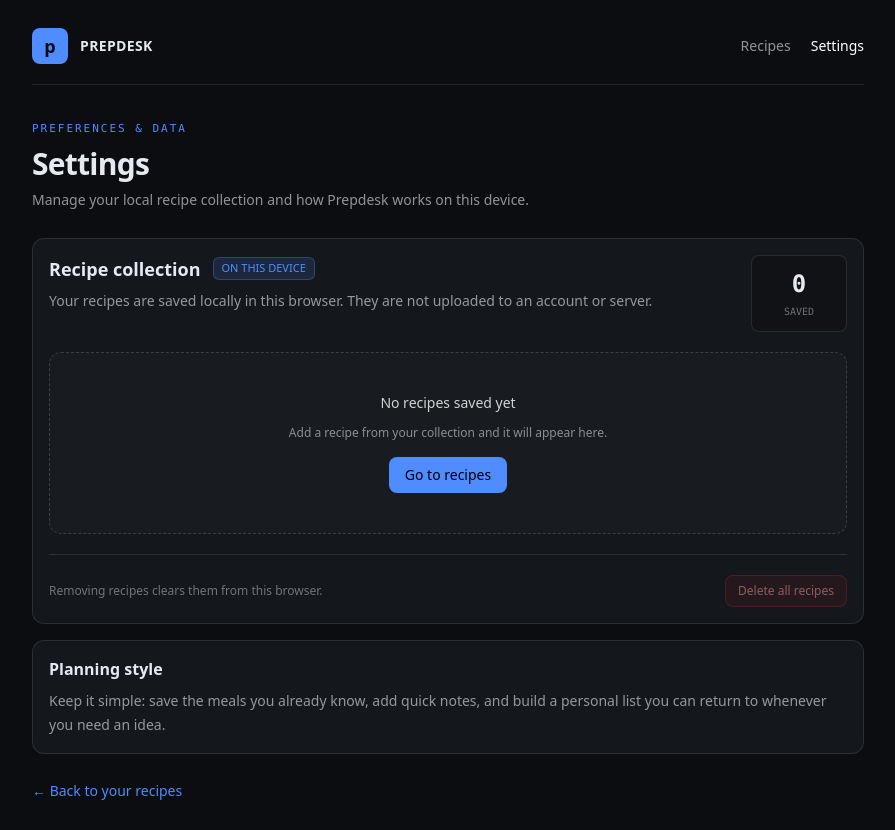
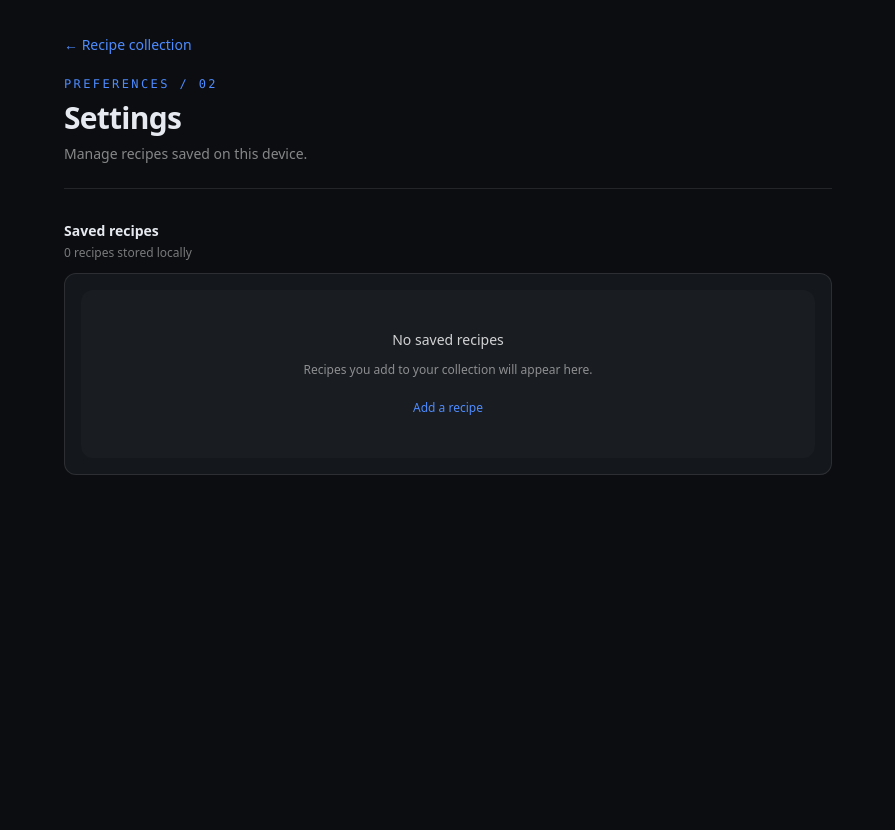
Before and after one commit to AYTechOfficial/recipe-planner-busy, a Next.js app: page /settings in a window 1280 px wide. Shown: the whole page, without its empty margins (192-1087 px from the left). After the commit the page ends 800 px from the top, so only its background shows below. Built offline with nearby package versions, Linux system fonts and the light colour scheme.

Commit message:
Fix iteration 8
Scoped re-patch from the defect ledger.

```diff
--- a/app/page.tsx
+++ b/app/page.tsx
@@ -1,8 +1,8 @@
 "use client";
 
+import { useEffect, useState, type FormEvent } from "react";
 import Link from "next/link";
-import { FormEvent, useEffect, useState } from "react";
-import { Badge, Button, Card, EmptyState } from "@/components/ui";
+import { Badge, Button, Card, EmptyState, ListRow } from "@/components/ui";
 import { readLocal, writeLocal } from "@/lib/persist";
 
 type Recipe = {
@@ -12,178 +12,158 @@ type Recipe = {
   created_at: string;
 };
 
-const STORAGE_KEY = "recipe-planner-recipes";
-const foodImages = [
-  "https://images.unsplash.com/photo-1547592180-85f173990554?auto=format&fit=crop&w=1200&q=85",
-  "https://images.unsplash.com/photo-1546069901-ba9599a7e63c?auto=format&fit=crop&w=1200&q=85",
-  "https://images.unsplash.com/photo-1476224203421-9ac39bcb3327?auto=format&fit=crop&w=1200&q=85",
-];
+const STORAGE_KEY = "recipes";
+
+function formatDate(value: string) {
+  const date = new Date(value);
+  return Number.isNaN(date.getTime()) ? "Saved recipe" : date.toLocaleDateString();
+}
+
+function createId() {
+  return typeof crypto !== "undefined" && "randomUUID" in crypto
+    ? crypto.randomUUID()
+    : `${Date.now()}-${Math.random().toString(36).slice(2)}`;
+}
 
 export default function HomePage() {
   const [recipes, setRecipes] = useState<Recipe[]>([]);
-  const [ready, setReady] = useState(false);
-  const [formOpen, setFormOpen] = useState(false);
-  const [editingId, setEditingId] = useState<string | null>(null);
   const [title, setTitle] = useState("");
   const [notes, setNotes] = useState("");
+  const [editingId, setEditingId] = useState<string | null>(null);
 
   useEffect(() => {
     const saved = readLocal<Recipe[]>(STORAGE_KEY, []);
     setRecipes(Array.isArray(saved) ? saved : []);
-    setReady(true);
   }, []);
 
-  useEffect(() => {
-    if (ready) writeLocal(STORAGE_KEY, recipes);
-  }, [recipes, ready]);
-
-  function openNewRecipe() {
-    setEditingId(null);
-    setTitle("");
-    setNotes("");
-    setFormOpen(true);
+  function saveRecipes(nextRecipes: Recipe[]) {
+    setRecipes(nextRecipes);
+    writeLocal(STORAGE_KEY, nextRecipes);
   }
 
-  function openEditRecipe(recipe: Recipe) {
-    setEditingId(recipe.id);
-    setTitle(recipe.title);
-    setNotes(recipe.notes);
-    setFormOpen(true);
-  }
-
-  function saveRecipe(event: FormEvent<HTMLFormElement>) {
+  function handleSubmit(event: FormEvent<HTMLFormElement>) {
     event.preventDefault();
     const cleanTitle = title.trim();
     if (!cleanTitle) return;
 
     if (editingId) {
-      setRecipes((current) => current.map((recipe) => recipe.id === editingId
-        ? { ...recipe, title: cleanTitle, notes: notes.trim() }
-        : recipe));
+      saveRecipes(
+        recipes.map((recipe) =>
+          recipe.id === editingId ? { ...recipe, title: cleanTitle, notes: notes.trim() } : recipe,
+        ),
+      );
+      setEditingId(null);
     } else {
       const recipe: Recipe = {
-        id: globalThis.crypto?.randomUUID?.() ?? `${Date.now()}-${Math.random().toString(36).slice(2)}`,
+        id: createId(),
         title: cleanTitle,
         notes: notes.trim(),
         created_at: new Date().toISOString(),
       };
-      setRecipes((current) => [recipe, ...current]);
+      saveRecipes([recipe, ...recipes]);
     }
 
-    setFormOpen(false);
+    setTitle("");
+    setNotes("");
+  }
+
+  function startEditing(recipe: Recipe) {
+    setEditingId(recipe.id);
+    setTitle(recipe.title);
+    setNotes(recipe.notes);
+  }
+
+  function cancelEditing() {
     setEditingId(null);
     setTitle("");
     setNotes("");
   }
 
   function deleteRecipe(id: string) {
-    setRecipes((current) => current.filter((recipe) => recipe.id !== id));
+    saveRecipes(recipes.filter((recipe) => recipe.id !== id));
+    if (editingId === id) cancelEditing();
   }
 
   return (
-    <main className="min-h-screen bg-[#0b0d10] text-[#e6e9ef]">
-      <div className="mx-auto max-w-6xl px-5 py-7 sm:px-8">
-        <header className="flex items-center justify-between border-b border-white/10 pb-5">
-          <Link href="/" className="flex items-center gap-3" aria-label="Prepdesk home">
-            <span className="flex h-9 w-9 items-center justify-center rounded-lg bg-[#4f8cff] text-lg font-bold text-[#0b0d10]">p</span>
-            <span className="text-sm font-semibold tracking-wide">PREPDESK</span>
+    <main className="min-h-screen bg-[#0b0d10] px-4 py-8 text-[#e6e9ef] sm:px-6">
+      <div className="mx-auto max-w-4xl">
+        <header className="mb-8 flex items-start justify-between gap-4 border-b border-white/10 pb-6">
+          <div>
+            <p className="font-mono text-xs uppercase tracking-[0.2em] text-[#4f8cff]">Student kitchen / 01</p>
+            <h1 className="mt-2 text-3xl font-semibold tracking-tight">Recipe collection</h1>
+            <p className="mt-2 text-sm text-white/50">Keep practical meals and their notes in one place.</p>
+          </div>
+          <Link href="/settings" className="rounded-lg border border-white/15 px-3 py-2 text-sm text-white/70 hover:border-white/30 hover:text-white">
+            Settings
           </Link>
-          <nav className="flex items-center gap-5 text-sm text-white/55">
-            <span className="text-white">Recipes</span>
-            <Link className="transition hover:text-white" href="/settings">Settings</Link>
-          </nav>
         </header>
 
-        <section className="relative mt-7 min-h-[260px] overflow-hidden rounded-2xl border border-white/10 bg-[#14171c] sm:min-h-[300px]">
-          <img
-            src="https://images.unsplash.com/photo-1547592180-85f173990554?auto=format&fit=crop&w=1800&q=85"
-            alt="A fresh, colorful bowl of vegetables and grains"
-            className="absolute inset-0 h-full w-full object-cover opacity-35"
-          />
-          <div className="absolute inset-0 bg-gradient-to-r from-[#0b0d10] via-[#0b0d10]/80 to-[#0b0d10]/15" />
-          <div className="relative flex min-h-[260px] flex-col justify-center p-7 sm:min-h-[300px] sm:p-10">
-            <Badge tone="brand" className="w-fit">YOUR STUDENT KITCHEN</Badge>
-            <h1 className="mt-4 max-w-xl text-3xl font-semibold tracking-tight sm:text-5xl">Good food, less figuring it out.</h1>
-            <p className="mt-3 max-w-lg text-sm leading-6 text-white/65 sm:text-base">Keep your go-to meals in one place. Save the recipes you can make between classes, on a budget, and with whatever is in the fridge.</p>
-            <div className="mt-6 flex flex-wrap items-center gap-4">
-              <Button onClick={openNewRecipe} size="md">＋ Add a recipe</Button>
-              <span className="font-mono text-xs text-white/55">{ready ? String(recipes.length).padStart(2, "0") : "··"} SAVED RECIPES</span>
-            </div>
+        <section aria-labelledby="recipe-form-heading" className="mb-8">
+          <div className="mb-3 flex items-center justify-between">
+            <h2 id="recipe-form-heading" className="text-sm font-semibold">{editingId ? "Edit recipe" : "Add a recipe"}</h2>
+            <Badge tone="brand">{recipes.length} saved</Badge>
           </div>
+          <Card>
+            <form onSubmit={handleSubmit} className="grid gap-4">
+              <label className="grid gap-1.5 text-sm text-white/70">
+                Recipe name
+                <input
+                  required
+                  value={title}
+                  onChange={(event) => setTitle(event.target.value)}
+                  placeholder="e.g. 15-minute tomato pasta"
+                  className="h-10 rounded-lg border border-white/15 bg-[#0b0d10] px-3 text-sm text-white outline-none placeholder:text-white/30 focus:border-[#4f8cff]"
+                />
+              </label>
+              <label className="grid gap-1.5 text-sm text-white/70">
+                Notes <span className="text-xs text-white/40">Ingredients, steps, or budget tips</span>
+                <textarea
+                  value={notes}
+                  onChange={(event) => setNotes(event.target.value)}
+                  rows={3}
+                  placeholder="Add a few useful details…"
+                  className="resize-y rounded-lg border border-white/15 bg-[#0b0d10] px-3 py-2 text-sm text-white outline-none placeholder:text-white/30 focus:border-[#4f8cff]"
+                />
+              </label>
+              <div className="flex flex-wrap gap-2">
+                <Button type="submit">{editingId ? "Save changes" : "Add recipe"}</Button>
+                {editingId ? <Button type="button" variant="secondary" onClick={cancelEditing}>Cancel</Button> : null}
+              </div>
+            </form>
+          </Card>
         </section>
 
-        <section className="mt-10">
-          <div className="mb-5 flex items-end justify-between gap-4">
-            <div>
-              <p className="font-mono text-[11px] uppercase tracking-[0.18em] text-[#4f8cff]">YOUR COLLECTION</p>
-              <h2 className="mt-1 text-xl font-semibold">Recipes</h2>
-            </div>
-            {ready && recipes.length > 0 ? <p className="font-mono text-xs text-white/40">{recipes.length} {recipes.length === 1 ? "ITEM" : "ITEMS"}</p> : null}
+        <section aria-labelledby="saved-recipes-heading">
+          <div className="mb-3 flex items-center justify-between">
+            <h2 id="saved-recipes-heading" className="text-sm font-semibold">Your recipes</h2>
+            <span className="font-mono text-xs text-white/40">{String(recipes.length).padStart(2, "0")} records</span>
           </div>
-
-          {!ready ? (
-            <div className="rounded-xl border border-white/10 bg-[#14171c] px-5 py-10 text-center text-sm text-white/50">Loading your recipes…</div>
-          ) : recipes.length === 0 ? (
+          {recipes.length === 0 ? (
             <EmptyState
-              title="Your recipe collection is empty"
-              description="Save a favorite meal, a quick lunch, or something you want to try. It will be here next time you open Prepdesk."
-              icon={<span className="text-3xl" aria-hidden="true">🥗</span>}
-              action={<Button onClick={openNewRecipe}>Add your first recipe</Button>}
+              title="No recipes saved yet"
+              description="Add your first recipe above to start building a collection of easy meals."
+              action={<span className="text-xs text-[#4f8cff]">Use the form to add a recipe</span>}
             />
           ) : (
-            <div className="grid gap-4 sm:grid-cols-2 lg:grid-cols-3">
-              {recipes.map((recipe, index) => (
-                <Card key={recipe.id} className="overflow-hidden !p-0">
-                  <div className="relative h-40 overflow-hidden bg-[#20252d]">
-                    <img src={foodImages[index % foodImages.length]} alt="A meal idea" className="h-full w-full object-cover" />
-                    <span className="absolute left-3 top-3"><Badge tone="neutral">RECIPE {String(index + 1).padStart(2, "0")}</Badge></span>
-                  </div>
-                  <div className="p-4">
-                    <h3 className="truncate text-base font-semibold">{recipe.title}</h3>
-                    <p className="mt-2 min-h-10 whitespace-pre-wrap break-words text-sm leading-5 text-white/55">{recipe.notes || "No notes yet. Edit this recipe to add ingredients or a reminder."}</p>
-                    <div className="mt-4 flex items-center justify-between border-t border-white/10 pt-3">
-                      <span className="font-mono text-[10px] text-white/35">{new Date(recipe.created_at).toLocaleDateString(undefined, { month: "short", day: "numeric", year: "numeric" })}</span>
-                      <div className="flex gap-1">
-                        <Button variant="ghost" size="sm" onClick={() => openEditRecipe(recipe)} aria-label={`Edit ${recipe.title}`}>Edit</Button>
-                        <Button variant="ghost" size="sm" className="text-red-300 hover:text-red-200" onClick={() => deleteRecipe(recipe.id)} aria-label={`Delete ${recipe.title}`}>Delete</Button>
+            <div className="space-y-2">
+              {recipes.map((recipe) => (
+                <Card key={recipe.id} className="p-3">
+                  <ListRow
+                    title={recipe.title}
+                    subtitle={recipe.notes || `Added ${formatDate(recipe.created_at)}`}
+                    trailing={
+                      <div className="flex items-center gap-2">
+                        <span className="hidden font-mono text-[10px] text-white/35 sm:inline">{formatDate(recipe.created_at)}</span>
+                        <Button size="sm" variant="ghost" onClick={() => startEditing(recipe)} aria-label={`Edit ${recipe.title}`}>Edit</Button>
+                        <Button size="sm" variant="danger" onClick={() => deleteRecipe(recipe.id)} aria-label={`Delete ${recipe.title}`}>Delete</Button>
                       </div>
-                    </div>
-                  </div>
+                    }
+                  />
                 </Card>
               ))}
             </div>
           )}
         </section>
-
-        {formOpen ? (
-          <div className="fixed inset-0 z-50 flex items-center justify-center bg-black/75 p-4" role="presentation" onMouseDown={(event) => { if (event.target === event.currentTarget) setFormOpen(false); }}>
-            <Card className="w-full max-w-lg !p-0 shadow-2xl" role="dialog" aria-modal="true" aria-labelledby="recipe-form-title">
-              <form onSubmit={saveRecipe}>
-                <div className="flex items-start justify-between border-b border-white/10 p-5">
-                  <div>
-                    <p className="font-mono text-[10px] uppercase tracking-[0.16em] text-[#4f8cff]">RECIPE NOTE</p>
-                    <h2 id="recipe-form-title" className="mt-1 text-lg font-semibold">{editingId ? "Edit recipe" : "Add a recipe"}</h2>
-                  </div>
-                  <Button variant="ghost" size="sm" onClick={() => setFormOpen(false)} aria-label="Close form">✕</Button>
-                </div>
-                <div className="space-y-4 p-5">
-                  <label className="block text-sm text-white/75">
-                    Recipe name <span className="text-red-300">*</span>
-                    <input autoFocus required maxLength={100} value={title} onChange={(event) => setTitle(event.target.value)} placeholder="e.g. 15-minute tomato pasta" className="mt-2 h-11 w-full rounded-lg border border-white/15 bg-[#0b0d10] px-3 text-sm text-white outline-none placeholder:text-white/30 focus:border-[#4f8cff]" />
-                  </label>
-                  <label className="block text-sm text-white/75">
-                    Ingredients, steps, or notes
-                    <textarea maxLength={2000} rows={5} value={notes} onChange={(event) => setNotes(event.target.value)} placeholder="What do you need? Any shortcuts to remember?" className="mt-2 w-full resize-y rounded-lg border border-white/15 bg-[#0b0d10] px-3 py-2.5 text-sm text-white outline-none placeholder:text-white/30 focus:border-[#4f8cff]" />
-                  </label>
-                </div>
-                <div className="flex justify-end gap-2 border-t border-white/10 p-5">
-                  <Button variant="secondary" onClick={() => setFormOpen(false)}>Cancel</Button>
-                  <Button type="submit">{editingId ? "Save changes" : "Save recipe"}</Button>
-                </div>
-              </form>
-            </Card>
-          </div>
-        ) : null}
       </div>
     </main>
   );
--- a/app/settings/page.tsx
+++ b/app/settings/page.tsx
@@ -1,8 +1,8 @@
 "use client";
 
+import { useEffect, useState } from "react";
 import Link from "next/link";
-import { useEffect, useState } from "react";
-import { Badge, Button, Card, EmptyState } from "@/components/ui";
+import { Button, Card, EmptyState, ListRow } from "@/components/ui";
 import { readLocal, writeLocal } from "@/lib/persist";
 
 type Recipe = {
@@ -12,97 +12,63 @@ type Recipe = {
   created_at: string;
 };
 
-const STORAGE_KEY = "recipe-planner-recipes";
+const STORAGE_KEY = "recipes";
 
 export default function SettingsPage() {
   const [recipes, setRecipes] = useState<Recipe[]>([]);
-  const [ready, setReady] = useState(false);
-  const [message, setMessage] = useState("");
 
   useEffect(() => {
     const saved = readLocal<Recipe[]>(STORAGE_KEY, []);
     setRecipes(Array.isArray(saved) ? saved : []);
-    setReady(true);
   }, []);
 
-  useEffect(() => {
-    if (ready) writeLocal(STORAGE_KEY, recipes);
-  }, [recipes, ready]);
-
   function clearRecipes() {
-    if (recipes.length === 0) return;
-    if (window.confirm("Delete all saved recipes? This cannot be undone.")) {
     setRecipes([]);
-      setMessage("All recipes have been removed from this device.");
-    }
+    writeLocal(STORAGE_KEY, []);
   }
 
   return (
-    <main className="min-h-screen bg-[#0b0d10] text-[#e6e9ef]">
-      <div className="mx-auto max-w-4xl px-5 py-7 sm:px-8">
-        <header className="flex items-center justify-between border-b border-white/10 pb-5">
-          <Link href="/" className="flex items-center gap-3" aria-label="Prepdesk home">
-            <span className="flex h-9 w-9 items-center justify-center rounded-lg bg-[#4f8cff] text-lg font-bold text-[#0b0d10]">p</span>
-            <span className="text-sm font-semibold tracking-wide">PREPDESK</span>
-          </Link>
-          <nav className="flex items-center gap-5 text-sm text-white/55">
-            <Link className="transition hover:text-white" href="/">Recipes</Link>
-            <span className="text-white">Settings</span>
-          </nav>
+    <main className="min-h-screen bg-[#0b0d10] px-4 py-8 text-[#e6e9ef] sm:px-6">
+      <div className="mx-auto max-w-3xl">
+        <header className="mb-8 border-b border-white/10 pb-6">
+          <Link href="/" className="text-sm text-[#4f8cff] hover:underline">← Recipe collection</Link>
+          <p className="mt-5 font-mono text-xs uppercase tracking-[0.2em] text-[#4f8cff]">Preferences / 02</p>
+          <h1 className="mt-2 text-3xl font-semibold tracking-tight">Settings</h1>
+          <p className="mt-2 text-sm text-white/50">Manage recipes saved on this device.</p>
         </header>
 
-        <div className="mt-9">
-          <p className="font-mono text-[11px] uppercase tracking-[0.18em] text-[#4f8cff]">PREFERENCES & DATA</p>
-          <h1 className="mt-2 text-3xl font-semibold tracking-tight">Settings</h1>
-          <p className="mt-2 text-sm text-white/55">Manage your local recipe collection and how Prepdesk works on this device.</p>
+        <section aria-labelledby="data-heading">
+          <div className="mb-3 flex items-center justify-between">
+            <div>
+              <h2 id="data-heading" className="text-sm font-semibold">Saved recipes</h2>
+              <p className="mt-1 text-xs text-white/45">{recipes.length} {recipes.length === 1 ? "recipe" : "recipes"} stored locally</p>
             </div>
-
-        <Card className="mt-7">
-          <div className="flex flex-wrap items-start justify-between gap-4">
-            <div>
-              <div className="flex items-center gap-3">
-                <h2 className="text-lg font-semibold">Recipe collection</h2>
-                <Badge tone="brand">ON THIS DEVICE</Badge>
+            {recipes.length > 0 ? (
+              <Button variant="danger" size="sm" onClick={clearRecipes}>Clear all</Button>
+            ) : null}
           </div>
-              <p className="mt-2 text-sm text-white/55">Your recipes are saved locally in this browser. They are not uploaded to an account or server.</p>
-            </div>
-            <div className="min-w-24 rounded-lg border border-white/10 bg-black/20 px-4 py-3 text-center">
-              <p className="font-mono text-2xl font-semibold">{ready ? recipes.length : "··"}</p>
-              <p className="mt-1 font-mono text-[10px] text-white/40">SAVED</p>
-            </div>
-          </div>
-          {ready && recipes.length === 0 ? (
-            <EmptyState className="mt-5" title="No recipes saved yet" description="Add a recipe from your collection and it will appear here." action={<Link href="/" className="inline-flex h-9 items-center rounded-lg bg-[#4f8cff] px-4 text-sm font-medium text-black">Go to recipes</Link>} />
-          ) : ready ? (
-            <div className="mt-5 space-y-2">
+          <Card>
+            {recipes.length === 0 ? (
+              <EmptyState
+                title="No saved recipes"
+                description="Recipes you add to your collection will appear here."
+                action={<Link href="/" className="text-xs text-[#4f8cff] hover:underline">Add a recipe</Link>}
+                className="border-0 bg-transparent px-2 py-8"
+              />
+            ) : (
+              <div className="space-y-2">
                 {recipes.map((recipe) => (
-                <div key={recipe.id} className="flex items-center justify-between gap-3 rounded-lg border border-white/10 bg-white/[0.02] px-3 py-2.5">
-                  <div className="min-w-0">
-                    <p className="truncate text-sm text-white/85">{recipe.title}</p>
-                    <p className="font-mono text-[10px] text-white/40">{new Date(recipe.created_at).toLocaleDateString()}</p>
-                  </div>
-                  <span className="shrink-0 text-xs text-white/40">Saved locally</span>
-                </div>
+                  <ListRow
+                    key={recipe.id}
+                    title={recipe.title}
+                    subtitle={recipe.notes || "No notes"}
+                    trailing={<span className="font-mono text-[10px] text-white/35">{recipe.id.slice(0, 8)}</span>}
+                  />
                 ))}
               </div>
-          ) : (
-            <p className="mt-5 text-sm text-white/45">Loading saved recipes…</p>
             )}
-          {message ? <p className="mt-4 text-sm text-emerald-300" role="status">{message}</p> : null}
-          <div className="mt-5 flex flex-wrap items-center justify-between gap-3 border-t border-white/10 pt-5">
-            <p className="text-xs text-white/40">Removing recipes clears them from this browser.</p>
-            <Button variant="danger" size="sm" disabled={!ready || recipes.length === 0} onClick={clearRecipes}>Delete all recipes</Button>
-          </div>
           </Card>
-
-        <Card className="mt-4">
-          <h2 className="text-base font-semibold">Planning style</h2>
-          <p className="mt-2 text-sm leading-6 text-white/55">Keep it simple: save the meals you already know, add quick notes, and build a personal list you can return to whenever you need an idea.</p>
-        </Card>
-
-        <div className="mt-6">
-          <Link href="/" className="text-sm text-[#4f8cff] hover:underline">← Back to your recipes</Link>
-        </div>
+        </section>
       </div>
     </main>
   );
```
Lines whose indentation alone changed are shown as unchanged.
